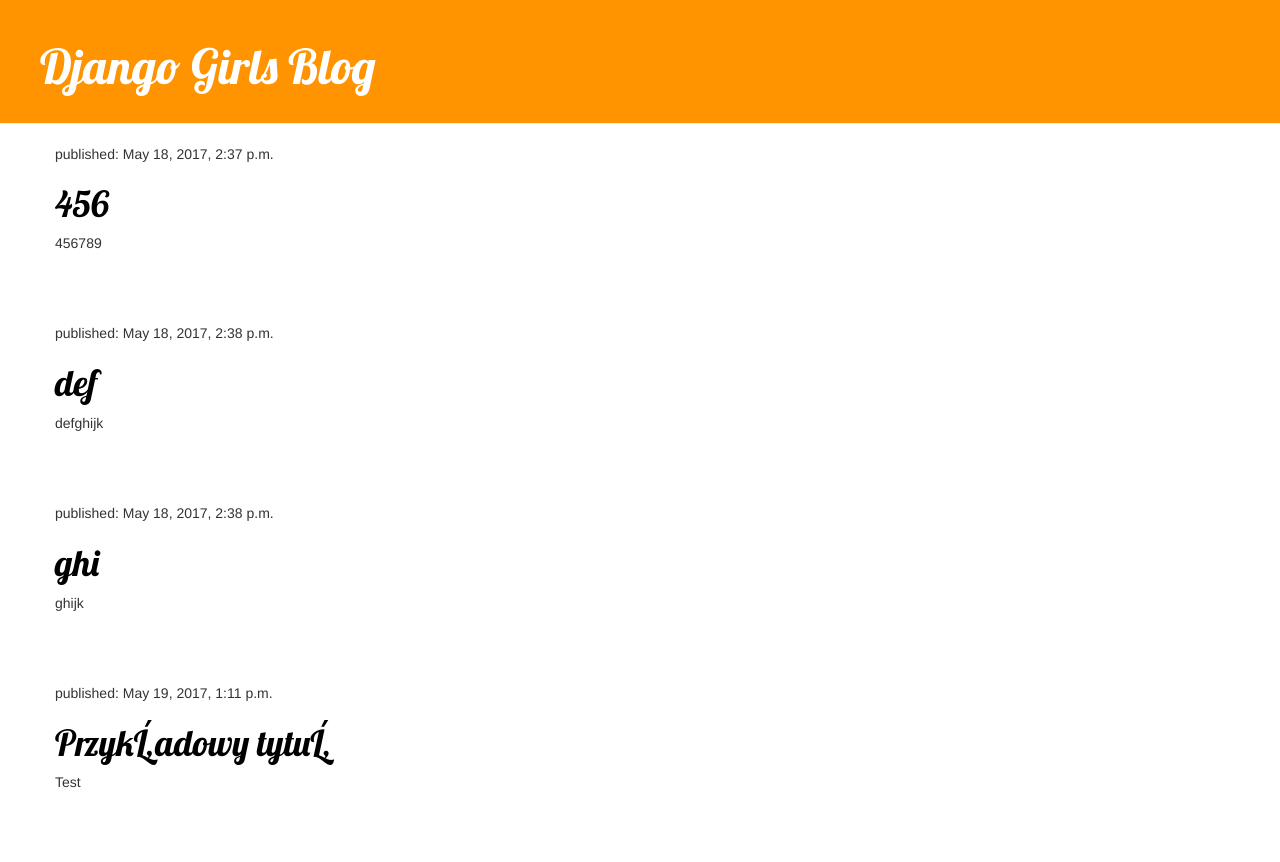
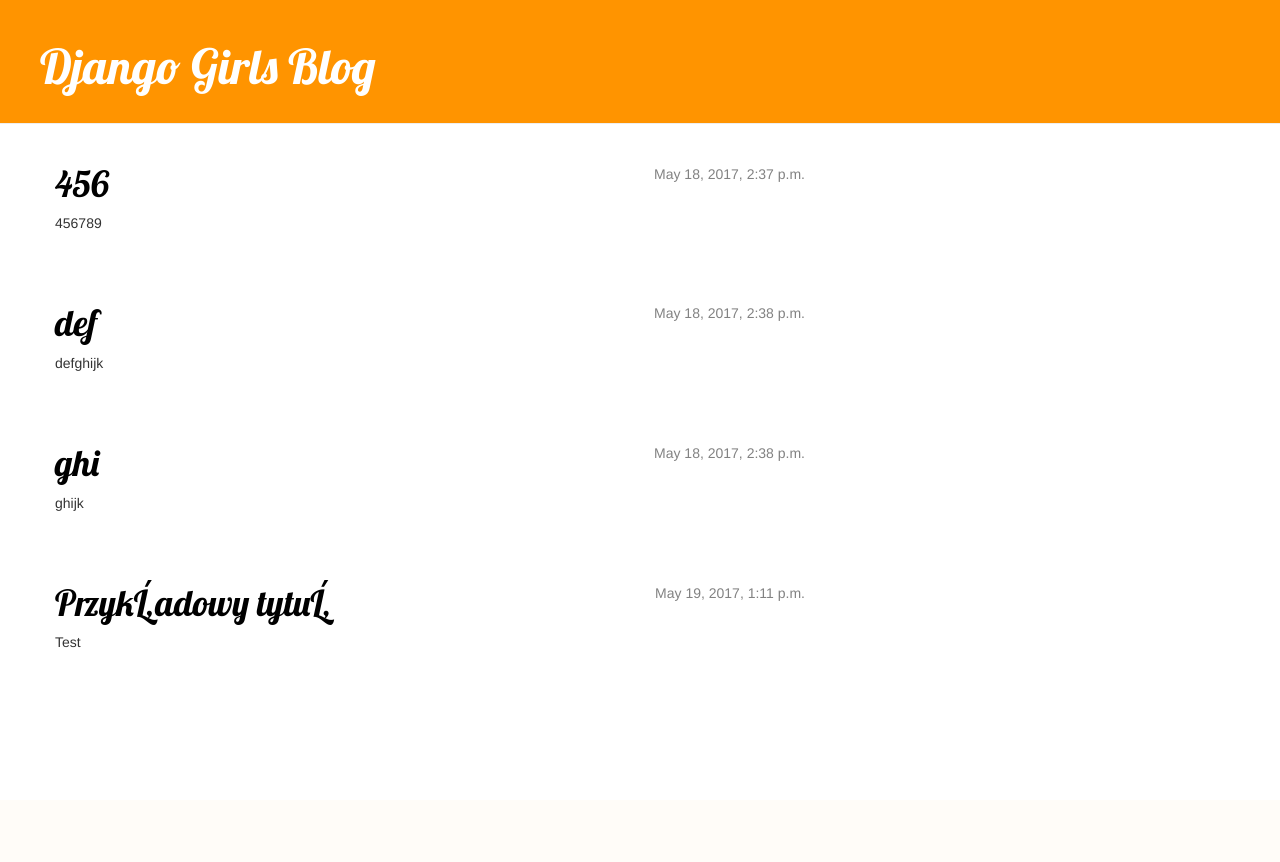
Before and after one commit to wyspiansky/my-first-blog, a Django app: page / in a window 1280 px wide. After the commit the page ends 648 px from the top, so only its background shows below. Run offline with Django 3.2, Linux system fonts and the light colour scheme; data comes from the database, SQL or seed files in the repository; some libraries are stand-ins or nearby versions.

Commit message:
Dodano base.html

```diff
--- /dev/null
+++ b/blog/templates/blog/base.html
@@ -0,0 +1,23 @@
+{% load staticfiles %}
+<html>
+    <head>
+        <title>Django Girls blog</title>
+        <link rel="stylesheet" href="//maxcdn.bootstrapcdn.com/bootstrap/3.2.0/css/bootstrap.min.css">
+        <link rel="stylesheet" href="//maxcdn.bootstrapcdn.com/bootstrap/3.2.0/css/bootstrap-theme.min.css">
+        <link href='//fonts.googleapis.com/css?family=Lobster&subset=latin,latin-ext' rel='stylesheet' type='text/css'>
+        <link rel="stylesheet" href="{% static 'css/blog.css' %}">
+    </head>
+   <body>
+    <div class="page-header">
+        <h1><a href="/">Django Girls Blog</a></h1>
+    </div>
+    <div class="content container">
+        <div class="row">
+            <div class="col-md-8">
+            {% block content %}
+            {% endblock %}
+            </div>
+        </div>
+    </div>
+</body>
+</html>
--- a/blog/templates/blog/post_list.html
+++ b/blog/templates/blog/post_list.html
@@ -1,29 +1,13 @@
-{% load staticfiles %}
-<html>
-    <head>
-        <title>Django Girls blog</title>
+{% extends 'blog/base.html' %}
 
-        <link rel="stylesheet" href="//maxcdn.bootstrapcdn.com/bootstrap/3.2.0/css/bootstrap.min.css">
-        <link rel="stylesheet" href="//maxcdn.bootstrapcdn.com/bootstrap/3.2.0/css/bootstrap-theme.min.css">
-        <link rel="stylesheet" href="{% static 'css/blog.css' %}">
-        <link href="//fonts.googleapis.com/css?family=Lobster&subset=latin,latin-ext" rel="stylesheet" type="text/css">
-    </head>
-    <body>
-        <div class="page-header">
-            <h1><a href="">Django Girls Blog</a></h1>
+{% block content %}
+    {% for post in posts %}
+        <div class="post">
+            <div class="date">
+                {{ post.published_date }}
+            </div>
+            <h1><a href="">{{ post.title }}</a></h1>
+            <p>{{ post.text|linebreaksbr }}</p>
         </div>
-<div class="content container">
-    <div class="row">
-        <div class="col-md-8">
-{% for post in posts %}
-    <div class="post">
-        <p>published: {{ post.published_date }}</p>
-        <h1><a href="">{{ post.title }}</a></h1>
-        <p>{{ post.text|linebreaksbr }}</p>
- </div>
-            {% endfor %}
-        </div>
-    </div>
-</div>
-</body>
-</html>
+    {% endfor %}
+{% endblock content %}
--- a/static/css/blog.css
+++ b/static/css/blog.css
@@ -45,3 +45,5 @@
 .post h1 a, .post h1 a:visited {
     color: #000000;
 }
+
+#pusty
```
